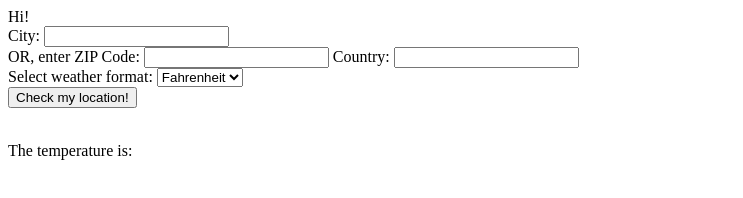
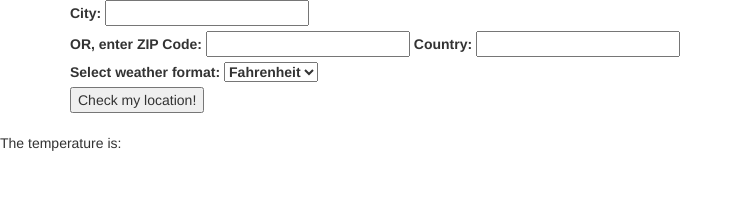
Before and after one commit to JaserAkuly/weather-app, a plain HTML site: page index.html in a window 1280 px wide. Shown: the whole page, without its empty margins (0-743 px from the left). Drawn offline with nearby package versions, Linux system fonts and the light colour scheme.

Commit message:
Lets make it look pretty
added bootstrap

```diff
--- a/index.html
+++ b/index.html
@@ -1,12 +1,15 @@
+<!DOCTYPE html>
 <html ng-app="weatherApp">
 <head>
+    <meta name="viewport" content="width=device-width, initial-scale=1">
+    <link rel="stylesheet" href="https://maxcdn.bootstrapcdn.com/bootstrap/3.3.5/css/bootstrap.min.css">
+    <link rel="stylesheet" href="https://maxcdn.bootstrapcdn.com/bootstrap/3.3.5/css/bootstrap-theme.min.css">
 
     <script src="https://ajax.googleapis.com/ajax/libs/angularjs/1.4.7/angular.min.js"></script>
     <script src="js/controllers.js"></script>
 </head>
 <body ng-controller="weatherCtrl">
-<span>{{hello}}</span>
-
+<div class="container">
     <form>
         <label>
             City:
@@ -27,7 +30,7 @@
 
         <input ng-click="checkWeather(location, zip, country, format)" type="button" value="Check my location!" />
     </form>
-
+</div>
 <!--<span>You entered location: {{location_entered}}</span>!-->
 <br/>
 <span>The temperature is: {{temperature}}</span>
```
Lines whose indentation alone changed are shown as unchanged.
